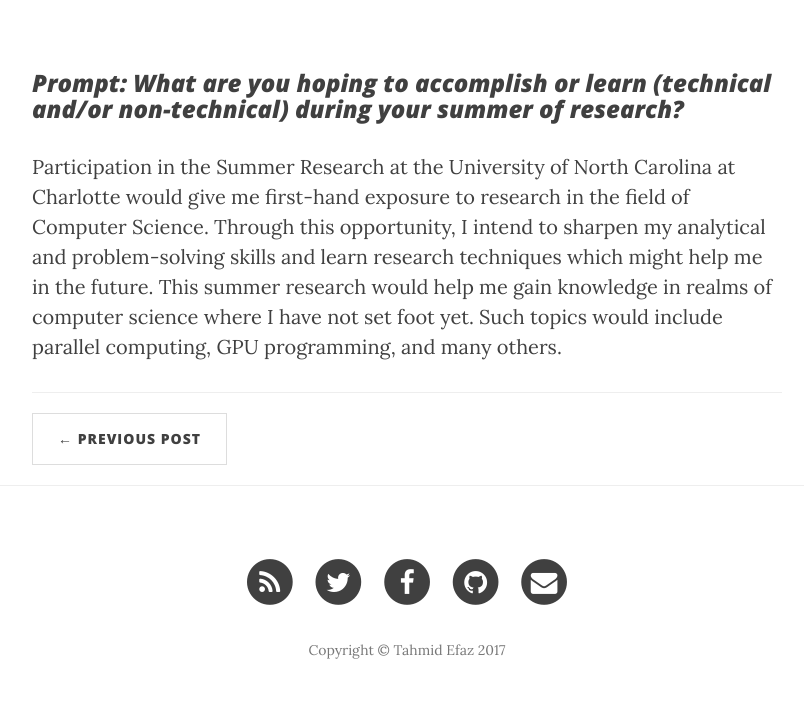
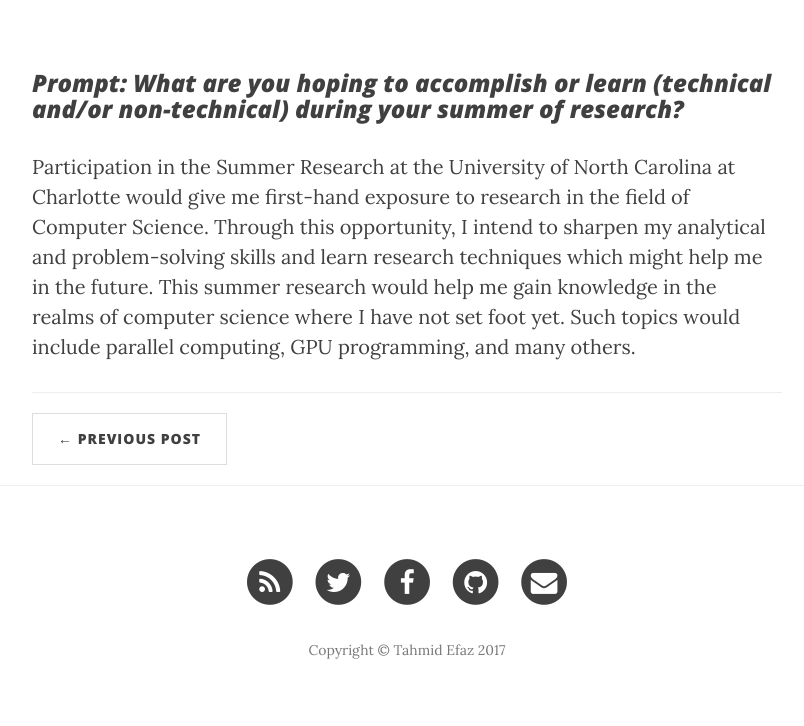
Before and after one commit to tahmidefaz/blog, a Jekyll site: the page built from _posts/2017-06-02-SummerInternWk1.markdown, in a window 1280 px wide. Shown: the part 476-1202 px from the top of the page, without its empty margins (233-1037 px from the left). Built offline with Jekyll 4.4.1, drawn with Linux system fonts in a browser that asks for light colours; nearby versions of some CDN libraries.

Commit message:
updated blog post

```diff
--- a/_posts/2017-06-02-SummerInternWk1.markdown
+++ b/_posts/2017-06-02-SummerInternWk1.markdown
@@ -8,4 +8,4 @@
 ---
 
 <h3><i>Prompt: What are you hoping to accomplish or learn (technical and/or non-technical) during your summer of research?</i></h3>
-<p>Participation in the Summer Research at the University of North Carolina at Charlotte would give me first-hand exposure to research in the field of Computer Science. Through this opportunity, I intend to sharpen my analytical and problem-solving skills and learn research techniques which might help me in the future.  This summer research would help me gain knowledge in realms of computer science where I  have not set foot yet. Such topics would include parallel computing, GPU programming, and many others.</p>
+<p>Participation in the Summer Research at the University of North Carolina at Charlotte would give me first-hand exposure to research in the field of Computer Science. Through this opportunity, I intend to sharpen my analytical and problem-solving skills and learn research techniques which might help me in the future.  This summer research would help me gain knowledge in the realms of computer science where I  have not set foot yet. Such topics would include parallel computing, GPU programming, and many others.</p>
```
